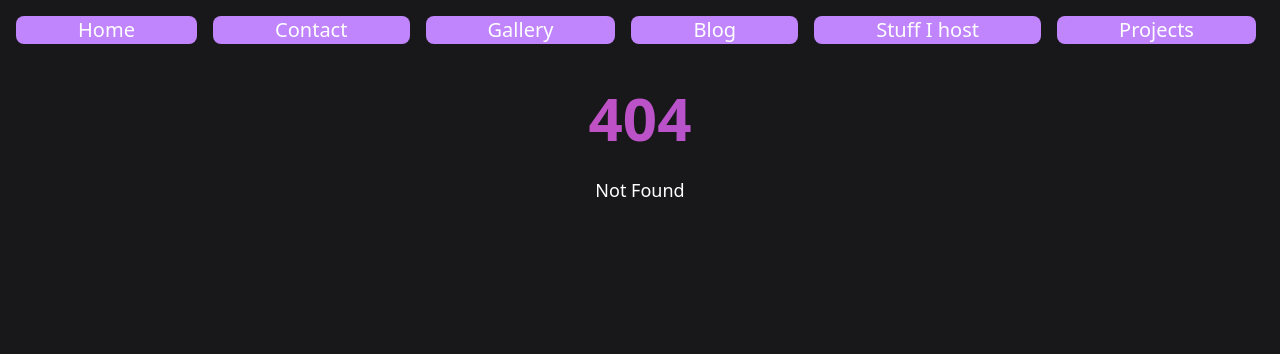
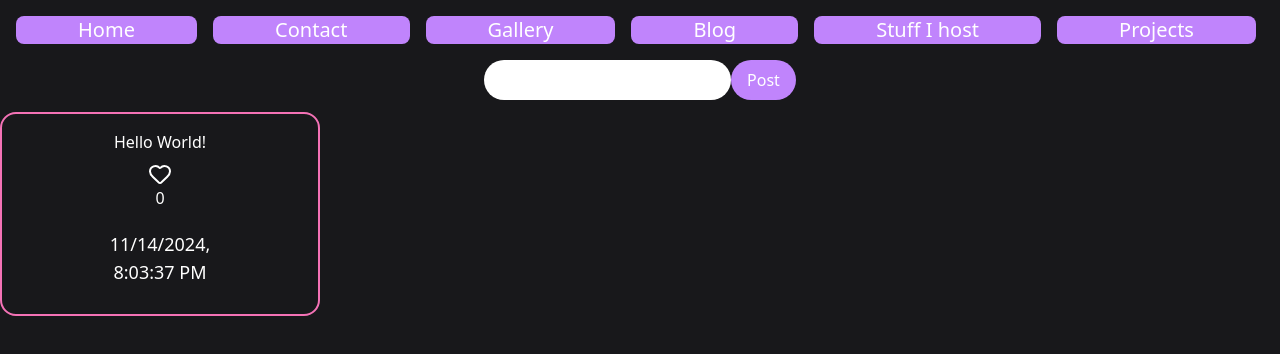
Before and after one commit to gragorther/website-2.0, a SvelteKit app: page /projects/tvitr in a window 1280 px wide. Before the commit this address had no page. Shown: the top 354 px of the page. Built offline with nearby package versions, Linux system fonts and the light colour scheme.

Commit message:
Added Tvitr

```diff
--- a/package.json
+++ b/package.json
@@ -31,6 +31,7 @@
 		"@sveltejs/adapter-vercel": "^5.4.7",
 		"@tailwindcss/typography": "^0.5.15",
 		"@vercel/analytics": "^1.4.0",
-		"@vercel/speed-insights": "^1.1.0"
+		"@vercel/speed-insights": "^1.1.0",
+		"lucide-svelte": "^0.465.0"
 	}
 }
--- /dev/null
+++ b/src/lib/Post.svelte
@@ -0,0 +1,17 @@
+<script lang="ts">
+	import type { UserPost } from '$lib';
+	import { Heart } from 'lucide-svelte';
+
+	export let post: UserPost;
+</script>
+
+<div class="border-2 border-pink-400 rounded-2xl max-w-xs overflow-auto p-4">
+	<div class="flex flex-col items-center text-center">
+		{post.text}
+		<button
+			class="text-white hover:text-white rounded-full px-4 py-2"
+			on:click={() => (post.likes = post.likes + 1)}><Heart />{post.likes}</button
+		>
+		<p>{new Date(post.timestamp).toLocaleString()}</p>
+	</div>
+</div>
--- a/src/lib/index.ts
+++ b/src/lib/index.ts
@@ -1 +1,6 @@
 // place files you want to import through the `$lib` alias in this folder.
+export type UserPost = {
+	text: string;
+	timestamp: number;
+	likes: number;
+};
--- a/src/routes/projects/+page.svelte
+++ b/src/routes/projects/+page.svelte
@@ -11,4 +11,7 @@
 	<li>
 		<ClickableButton url="/projects/numbers" label="Info about a number" />
 	</li>
+	<li>
+		<ClickableButton url="/projects/tvitr" label="Tvitr"></ClickableButton>
+	</li>
 </ul>
--- /dev/null
+++ b/src/routes/projects/tvitr/+page.svelte
@@ -0,0 +1,28 @@
+<script lang="ts">
+	import type { UserPost } from '$lib';
+	import Post from '$lib/Post.svelte';
+
+	let posts: UserPost[] = [{ text: 'Hello World!', timestamp: Date.now(), likes: 0 }];
+	let newPost: string = '';
+	function add() {
+		posts = [
+			{
+				text: newPost,
+				timestamp: Date.now(),
+				likes: 0
+			},
+			...posts
+		];
+		newPost = '';
+	}
+</script>
+
+<div class="justify-center flex pb-3">
+	<input type="text" bind:value={newPost} class="rounded-full text-black p-2" />
+	<button class="pill-button" on:click={add}>Post</button>
+</div>
+<div class="flex flex-wrap">
+	{#each posts as post}
+		<Post {post} />
+	{/each}
+</div>
```
Also changed, not shown: 1 other file (tests, documents, lock files or other folders).
